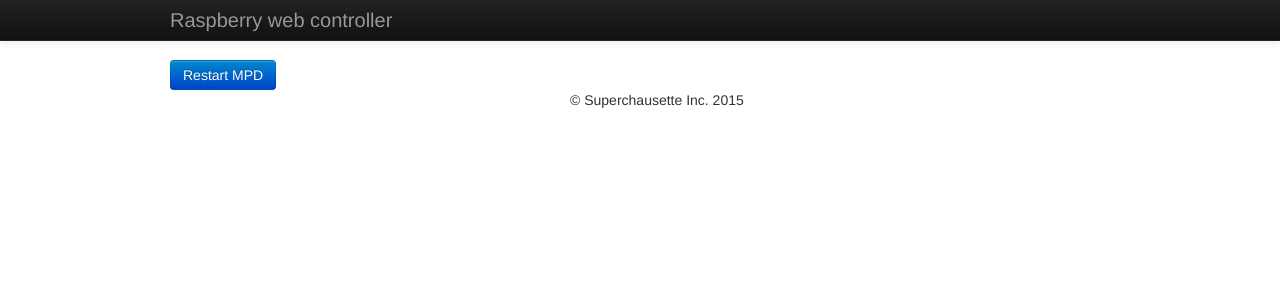
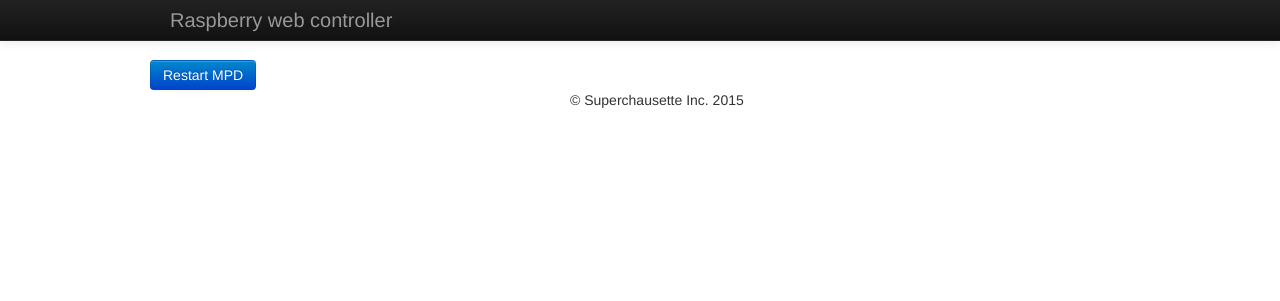
Before and after one commit to superchausette/RapberryWebController, a Flask app: page / in a window 1280 px wide. Shown: the top 301 px of the page. Run offline with Flask 2, Linux system fonts and the light colour scheme; parts of the project's set-up code (start-up, migrations or seed data) failed here and were passed over.

Commit message:
Put MPD  button in column

```diff
--- a/app/templates/index.html
+++ b/app/templates/index.html
@@ -1,7 +1,16 @@
 {% extends "base.html" %}
 {% block content %}
 {% include 'flash.html' %}
-
-<button type="button" class="btn btn-lg btn-primary">Restart MPD</button>
+<div class="container">
+	<div class="row">
+		<div class="col-md-4">
+		</div>
+		<div class="col-md-4">
+			<button type="button" class="btn btn-lg btn-primary">Restart MPD</button>
+		</div>
+		<div class="col-md-4">
+		</div>
+	</div>
+</div>
 
 {% endblock %}
```
